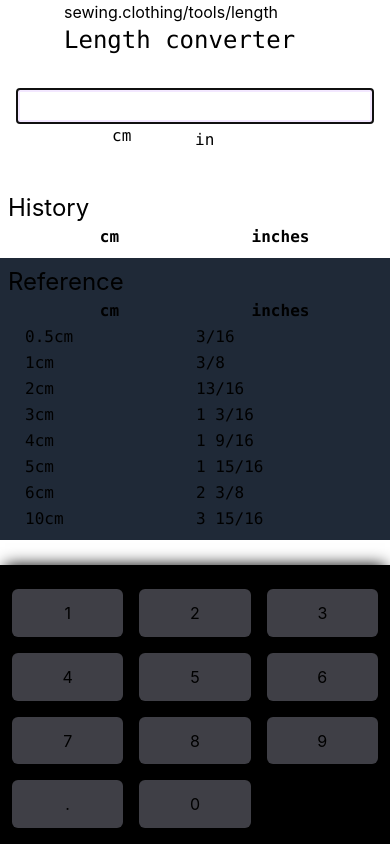
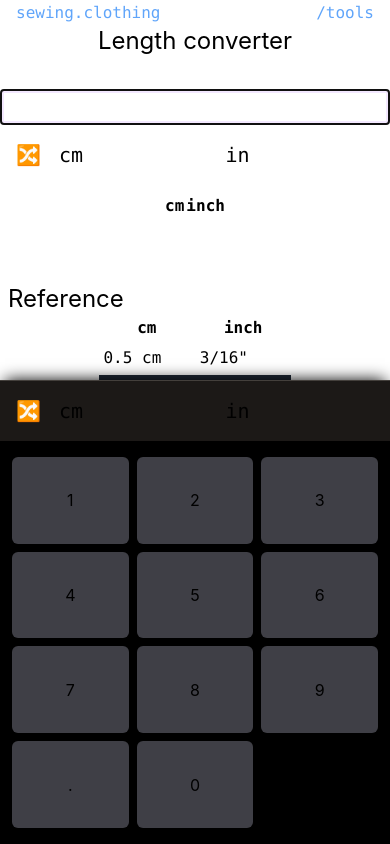
Before and after one commit to ZachGawlik/sewing-clothing, a Next.js app: page /tools/length/MetricApp in a window 390 px wide. Built offline with nearby package versions, Linux system fonts and the light colour scheme.

Commit message:
feat(length): improve mobile input ux

```diff
--- a/package.json
+++ b/package.json
@@ -17,6 +17,7 @@
     "@tailwindcss/typography": "^0.5.0",
     "@typescript-eslint/parser": "^4.33.0",
     "classnames": "^2.3.1",
+    "lodash": "^4.17.21",
     "next": "12",
     "react": "17.0.2",
     "react-dom": "17.0.2"
@@ -25,6 +26,7 @@
     "@emotion/babel-plugin": "^11.7.1",
     "@testing-library/jest-dom": "^5.16.1",
     "@testing-library/react": "^12.1.2",
+    "@types/lodash": "^4.14.178",
     "@types/react": "^17.0.27",
     "@typescript-eslint/eslint-plugin": "^4.33.0",
     "autoprefixer": "^10.3.7",
--- a/pages/tools/length/MetricApp.tsx
+++ b/pages/tools/length/MetricApp.tsx
@@ -2,45 +2,28 @@ import * as React from 'react';
 import cx from 'classnames';
 import { css } from '@emotion/react';
 import Link from 'next/link';
-import { debounce } from 'utils';
 import { useAppHeight } from 'utils/hooks';
+import debounce from 'lodash/debounce';
 
 enum ConversionType {
   fromInch = 'fromInch',
   fromCm = 'fromCm',
 }
 
-/* Mobile keyboard area */
-const MobileKeySet = {
+const MOBILE_KEYS = {
   [ConversionType.fromInch]: [
-    '1',
-    '2',
-    '3',
-    '4',
-    '5',
-    '6',
-    '7',
-    '8',
-    '9',
-    'space',
-    '0',
-    '/',
-  ],
+    ['1', '2', '3'],
+    ['4', '5', '6'],
+    ['7', '8', '9'],
+    ['space', '0', '/'],
+  ].flat(),
   [ConversionType.fromCm]: [
-    '1',
-    '2',
-    '3',
-    '4',
-    '5',
-    '6',
-    '7',
-    '8',
-    '9',
-    '.',
-    '0',
-  ],
+    ['1', '2', '3'],
+    ['4', '5', '6'],
+    ['7', '8', '9'],
+    ['.', '0'],
+  ].flat(),
 };
-
 const mobileKeyDuration = 200;
 const MobileKey = ({
   value,
@@ -88,14 +71,13 @@ export function reduceFraction(numerator: number, denominator: number) {
 
 /*
 TODOS:
- * 61cm is reporting 24 0/1in . shouldnt show fraction
+ * I need to make blank history first-load state look better
+ * Mobile: history tape roll from bottom
+ * Mobile: have toggle for displaying guide
  * Have 1/8s or 1/16s option
  * Commit history to localstorage
   Inch -> cm input.
- * Design. For all sizes.
- * ? Table as second "page" with input page as 100vh?
- * 		Or only displaying together for large-enough resolutions.. if I figure out design that isn't clunky
- * Query params
+ * Quick improvements for tablet
  * Uhhhhhh yards <-> meters?
 */
 
@@ -158,6 +140,11 @@ const inputHistoryReducer = (
   }
 };
 
+const tableCell = css`
+  width: 10ch;
+  padding: 0.5ch;
+`;
+
 const InputTable = ({
   cmValues,
   inchResultFormat,
@@ -165,23 +152,24 @@ const InputTable = ({
   cmValues: Array<number>;
   inchResultFormat: INCH_RESULT_FORMATS;
 }) => (
-  <div className="px-4">
-    <table className="font-mono table-fixed w-full">
+  <div className="px-4 flex justify-center">
+    <table className="font-mono table-fixed">
       <thead>
         <tr>
           <th>cm</th>
-          <th>inches</th>
+          <th>inch</th>
         </tr>
       </thead>
       <tbody>
         {cmValues.map((cmDecimal, index) => (
-          <tr key={index}>
-            <td className="w-1/2">{cmDecimal}cm</td>
-            <td className="w-1/2">
+          <tr key={index} className="even:bg-gray-800">
+            <td css={tableCell}>{cmDecimal} cm</td>
+            <td css={tableCell}>
               {decimalToFractionStr(
                 cmToInchDecimal(cmDecimal),
                 inchResultFormat
               )}
+              {'"'}
             </td>
           </tr>
         ))}
@@ -227,29 +215,77 @@ const MetricApp = () => {
     []
   );
 
-  const debouncedCreateEntry = React.useMemo(
-    () =>
-      debounce((newValue: number) => {
+  const createEntry = React.useCallback((newValue: number) => {
     dispatchCmInputHistory({ type: 'add', payload: newValue });
     setCmInput('');
-      }, 1500),
-    []
+  }, []);
+  const debouncedCreateEntry = React.useMemo(
+    () => debounce(createEntry, 1500),
+    [createEntry]
+  );
+  const onCmInputChange = React.useCallback(
+    (cmString: string) => {
+      setCmInput(cmString);
+      const parsedCm = parseToCm(cmString);
+      if (cmString.length === 4 || parsedCm > 100) {
+        debouncedCreateEntry.cancel();
+        createEntry(parsedCm);
+      } else {
+        debouncedCreateEntry(parsedCm);
+      }
+    },
+    [createEntry, debouncedCreateEntry]
   );
 
   const latestInput = cmInput || cmInputHistory[0]?.toString();
 
+  const resultsDisplay = (
+    <div className="flex font-mono py-4 text-xl">
+      <p className="px-4">🔀</p>
+      <p className="flex-1 w-24">
+        <span
+          css={
+            cmInput === '' &&
+            css`
+              background-color: hsl(336, 69%, 20.4%);
+            `
+          }
+          className="text-pink-300 inline-block text-right px-px"
+        >
+          {latestInput}
+        </span>
+        cm
+      </p>
+      <p className="flex-1">
+        <span className="text-blue-300 px-px">
+          {!latestInput
+            ? ''
+            : decimalToFractionStr(
+                cmToInchDecimal(parseFloat(latestInput)),
+                inchResultFormat
+              )}
+        </span>
+        in
+      </p>
+    </div>
+  );
+
   return (
+    <div>
       <div
         className="flex flex-col"
         css={css`
           height: 100vh;
           height: var(--app-height);
+          overflow-y: auto;
         `}
       >
         <div
           className="overflow-y-scroll"
           css={css`
-          height: 67%;
+            @media (pointer: coarse) {
+              height: 45%;
+            }
           `}
         >
           <div
@@ -260,26 +296,32 @@ const MetricApp = () => {
               }
             `}
           >
-          <div className="mb-8 px-12">
-            <div className="border-dashed">
+            <div className="mb-8">
+              <div className="flex place-content-between">
+                <div>
                   <Link href="/">
-                <a>sewing.clothing</a>
+                    <a className="text-blue-400 font-mono">sewing.clothing</a>
                   </Link>
+                </div>
+                <div>
                   <Link href="/tools">
-                <a>/tools</a>
+                    <a className="text-blue-400 font-mono">/tools</a>
                   </Link>
-              /length
                 </div>
-            <h1 className="font-mono text-2xl">Length converter</h1>
               </div>
-          <form autoComplete="off">
-            <div>
-              <input
+              <h1 className="text-2xl text-center">Length converter</h1>
+            </div>
+          </div>
+          <div
             css={css`
               @media (pointer: coarse) {
                 display: none;
               }
             `}
+          >
+            <form autoComplete="off">
+              <div>
+                <input
                   className="px-2 border-4 border-purple-100 border-solid text-lg container bg-transparent"
                   type="text"
                   inputMode="decimal"
@@ -291,43 +333,29 @@ const MetricApp = () => {
                       .trim()
                       .replaceAll(/[^\d\.]/g, '')
                       .slice(0, 4);
-                  setCmInput(sanitizedString);
-                  debouncedCreateEntry(parseToCm(sanitizedString));
+                    // TODO: implement restrictions like for mobile input
+                    // where 4 chars is cool if it's 99.5 but not if 9999
+
+                    onCmInputChange(sanitizedString);
                   }}
                   value={cmInput === 'NaN' ? '' : cmInput}
                 />
               </div>
             </form>
-          <div className="flex font-mono mb-8">
-            <p className="flex-1">
-              <span className="text-xl text-pink-300 inline-block w-24 text-right">
-                {latestInput}
-              </span>
-              cm
-            </p>
-            <p className="flex-1">
-              <span className="text-xl text-blue-300">
-                {!latestInput
-                  ? ''
-                  : decimalToFractionStr(
-                      cmToInchDecimal(parseFloat(latestInput)),
-                      inchResultFormat
-                    )}
-              </span>
-              in
-            </p>
-          </div>
+            {resultsDisplay}
           </div>
           <div className="flex flex-wrap">
             <div className="p-2 w-full sm:w-1/2">
-            <h3 className="text-2xl">History</h3>
+              <h3 className="hidden sm:block text-2xl sm:text-center">
+                History
+              </h3>
               <InputTable
                 cmValues={!cmInput ? cmInputHistory.slice(1) : cmInputHistory}
                 inchResultFormat={inchResultFormat}
               />
             </div>
-          <div className="bg-gray-800 p-2 w-full sm:w-1/2">
-            <h3 className="text-2xl">Reference</h3>
+            <div className="p-2 w-full mt-12 sm:mt-0 sm:w-1/2">
+              <h3 className="text-2xl sm:text-center">Reference</h3>
               <InputTable
                 cmValues={CM_TABLE}
                 inchResultFormat={inchResultFormat}
@@ -338,30 +366,41 @@ const MetricApp = () => {
         <div
           className="shrink-0 bg-black flex flex-col touch-none"
           css={css`
-          height: 33%;
+            @media (pointer: fine) {
+              display: none;
+            }
+
+            height: 55%;
             padding-bottom: env(safe-area-inset-bottom, 50px);
 
             z-index: 1; /* must be set for shadow to display */
             box-shadow: 0px -5px 15px -5px black;
-          @media (pointer: fine) {
-            display: none;
-          }
           `}
         >
-        <div className="">{`CM -> Inch`}.</div>
-        <div className="h-full select-none pb-4 px-3">
-          <div className="grid grid-cols-3 grid-rows-4 h-full gap-4">
-            {MobileKeySet[conversionType].map((key: string) => (
+          <div className="bg-stone-900 border-t border-stone-700">
+            {resultsDisplay}
+          </div>
+          <div className="h-full select-none py-4 px-3">
+            <div className="grid grid-cols-3 grid-rows-4 h-full gap-2">
+              {MOBILE_KEYS[conversionType].map((key: string) => (
                 <MobileKey
                   key={key}
                   value={key}
                   onClick={(newKey: string) => {
+                    if (newKey === '.' && cmInput[cmInput.length - 1] === '.') {
+                      return;
+                    }
+                    if (
+                      cmInput.length < 4 &&
+                      (cmInput === '.' || +cmInput < 100)
+                    ) {
                       const newCmInput = `${cmInput}${newKey}`;
-                  setCmInput(newCmInput);
-                  debouncedCreateEntry(parseToCm(newCmInput));
+                      onCmInputChange(newCmInput);
+                    }
                   }}
                 />
               ))}
+            </div>
           </div>
         </div>
       </div>
--- a/utils/index.ts
+++ /dev/null
@@ -1,15 +0,0 @@
-type Timeout = ReturnType<typeof setTimeout>;
-
-export function debounce<T extends unknown[], U>(
-  callback: (...args: T) => PromiseLike<U> | U,
-  wait: number
-) {
-  let timer: Timeout;
-
-  return (...args: T): Promise<U> => {
-    clearTimeout(timer);
-    return new Promise((resolve) => {
-      timer = setTimeout(() => resolve(callback(...args)), wait);
-    });
-  };
-}
```
Also changed, not shown: 1 other file (tests, documents, lock files or other folders). Lines whose indentation alone changed are shown as unchanged.
